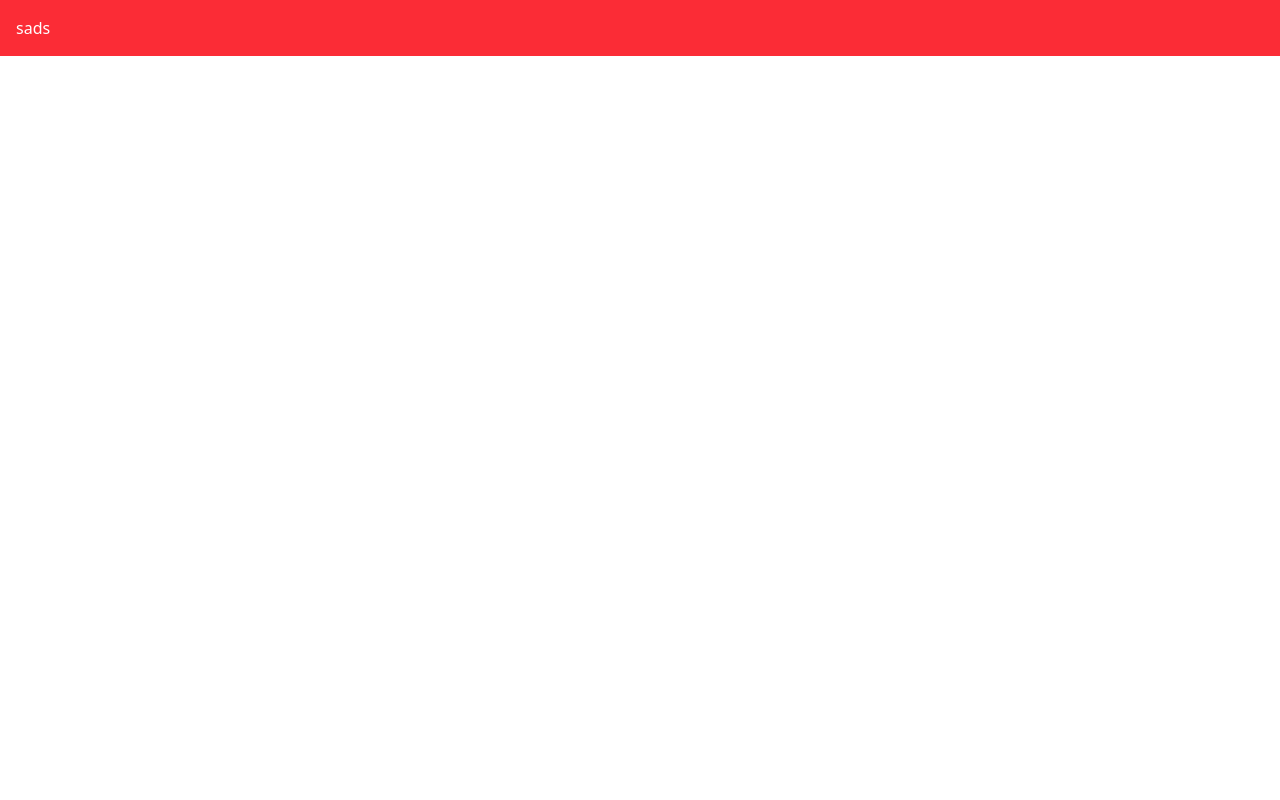
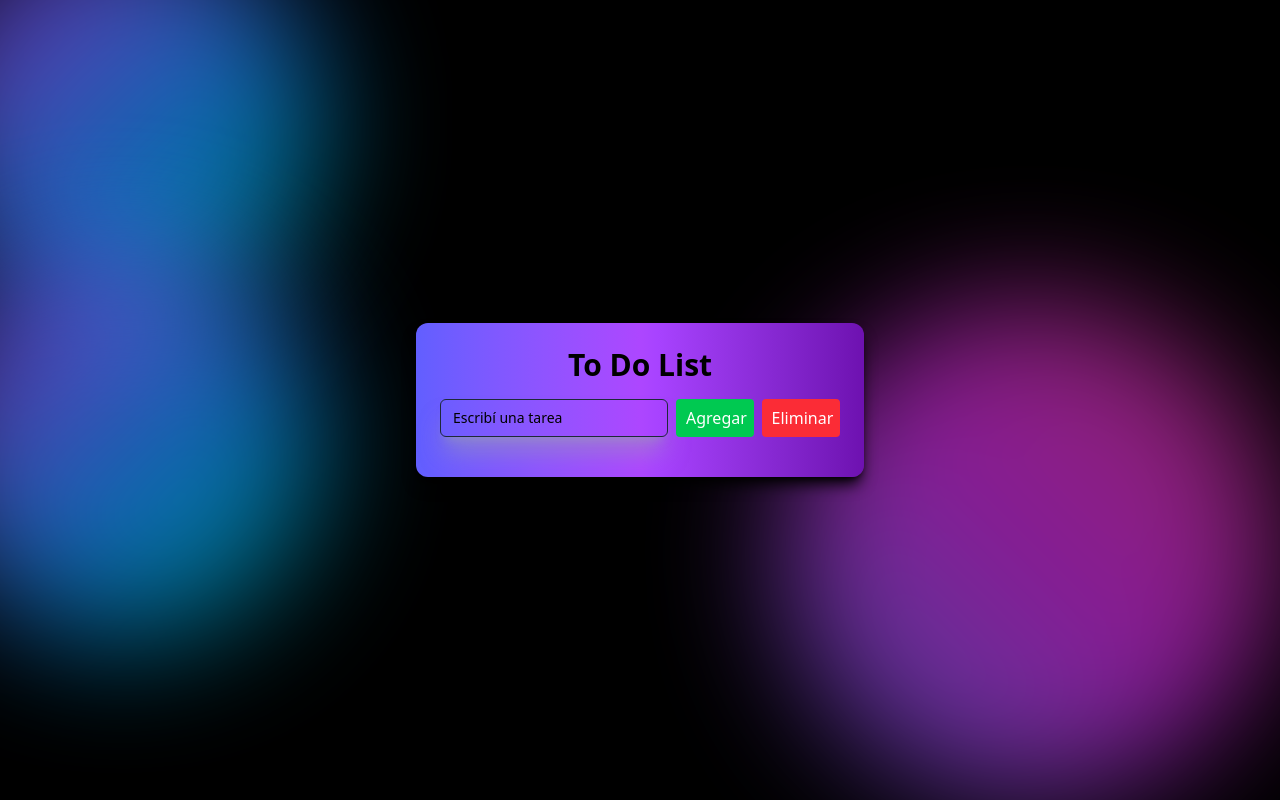
Before and after one commit to JoaquinCalligaro/To-Do-List, a website: page index.html in a window 1280 px wide. Drawn offline with Linux system fonts and the light colour scheme.

Commit message:
Se agreo y agrego un diseño al proyecto

```diff
--- a/index.html
+++ b/index.html
@@ -1,9 +1,64 @@
 <!DOCTYPE html>
-<html>
+<html lang="es">
   <head>
-    <link href="dist/output.css" rel="stylesheet" />
+    <meta charset="UTF-8" />
+    <title>To Do List</title>
+    <link rel="stylesheet" href="./dist/output.css" />
   </head>
-  <body>
-    <div class="bg-red-500 ls text-white p-4">sads</div>
+  <body
+    class="bg-black h-screen relative overflow-hidden min-h-screen flex flex-col justify-center items-center animate-slide-in-top"
+  >
+    <!-- Gradiente difuso -->
+    <div
+      class="absolute -top-20 -left-20 w-[400px] h-[400px] bg-gradient-to-br from-purple-600 via-blue-500 to-teal-400 opacity-70 rounded-full blur-3xl"
+    ></div>
+    <div
+      class="absolute top-[30%] -left-20 w-[400px] h-[400px] bg-gradient-to-br from-purple-600 via-blue-500 to-teal-400 opacity-70 rounded-full blur-3xl"
+    ></div>
+    <div
+      class="absolute bottom-0 right-0 w-[500px] h-[500px] bg-gradient-to-tr from-indigo-500 via-fuchsia-500 to-pink-500 opacity-60 rounded-full blur-3xl"
+    ></div>
+
+    <div
+      class="bg-gradient-to-r from-indigo-500 via-purple-500 to-purple-800 p-6 rounded-xl shadow-lg shadow-black w-full max-w-md animate-slide-in-top border-black"
+    >
+      <h1 class="text-3xl font-bold text-center mb-4 animate-blurred-fade-in">
+        To Do List
+      </h1>
+      <div class="flex gap-2 mb-4">
+        <input
+          id="taskInput"
+          type="text"
+          placeholder="Escribí una tarea"
+          class="flex-1 bg-transparent placeholder:text-black text-black text-sm border border-gray-800 rounded-md px-3 py-2 transition duration-200 ease focus:outline-none focus:border-slate-500 hover:border-gray-800 shadow-xl shadow-gray-400/50 ring-1 ring-transparent focus:ring-black"
+        />
+        <button
+          class="btn relative inline-flex items-center justify-start overflow-hidden font-medium transition-all bg-green-500 rounded hover:bg-white group py-1.5 px-2.5 animate-slide-in-top"
+        >
+          <span
+            class="w-56 h-48 rounded bg-green-600 absolute bottom-0 left-0 translate-x-full ease-out duration-500 transition-all translate-y-full mb-9 ml-9 group-hover:ml-0 group-hover:mb-32 group-hover:translate-x-0"
+          ></span>
+          <span
+            class="relative w-full text-left text-white transition-colors duration-300 ease-in-out group-hover:text-black"
+            >Agregar</span
+          >
+        </button>
+
+        <button
+          class="btn relative inline-flex items-center justify-start overflow-hidden font-medium transition-all bg-red-500 rounded hover:bg-white group py-1.5 px-2.5 animate-slide-in-top"
+        >
+          <span
+            class="w-56 h-48 rounded bg-red-600 absolute bottom-0 left-0 translate-x-full ease-out duration-500 transition-all translate-y-full mb-9 ml-9 group-hover:ml-0 group-hover:mb-32 group-hover:translate-x-0"
+          ></span>
+          <span
+            class="relative w-full text-left text-white transition-colors duration-300 ease-in-out group-hover:text-black"
+            >Eliminar</span
+          >
+        </button>
+      </div>
+      <ul id="taskList" class="space-y-2">
+        <!-- Tareas van acá -->
+      </ul>
+    </div>
   </body>
 </html>
--- a/package.json
+++ b/package.json
@@ -18,6 +18,7 @@
   },
   "homepage": "https://github.com/JoaquinCalligaro/To-Do-List#readme",
   "dependencies": {
+    "@midudev/tailwind-animations": "^0.2.0",
     "@tailwindcss/cli": "^4.1.11",
     "tailwindcss": "^4.1.11"
   }
--- a/src/input.css
+++ b/src/input.css
@@ -1,4 +1,6 @@
 @import 'tailwindcss';
+
+@plugin "@midudev/tailwind-animations";
 
 @theme {
   /* colores */
```
Also changed, not shown: dist/output.css, 1 other file.
